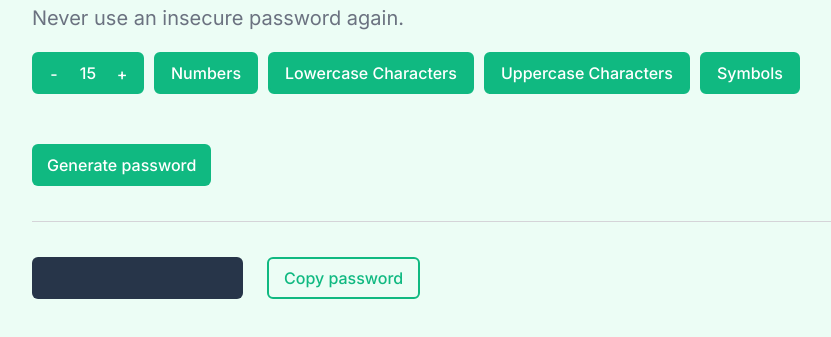
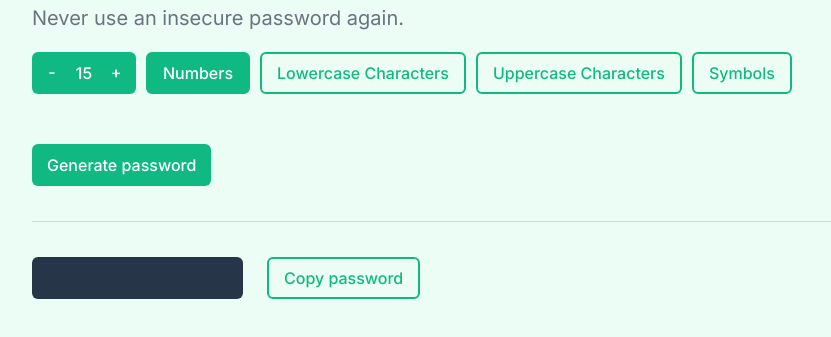
Before and after one commit to alermlv/password-generator, a website built with Vite: page index.html in a window 1280 px wide. Both pictures are taken after a click on the element "Numbers". Shown: the part 161-498 px from the top of the page, without its empty margins (20-851 px from the left). Built offline with nearby package versions, Linux system fonts and the light colour scheme.

Commit message:
add filter characters logic

```diff
--- a/index.css
+++ b/index.css
@@ -63,9 +63,6 @@ button {
 }
 
 .preference-button {
-  position: relative;
-  display: flex;
-  gap: 24px;
   background-color: transparent;
   font-size: 16px;
   font-weight: 500;
@@ -79,25 +76,30 @@ button {
   user-select: none;
 }
 
-.preference-button:hover {
-  background-color: #10b981;
-  color: #fff;
-  transition: 0.2s;
-}
-
 .preference-button.selected {
   background-color: #10b981;
   color: #fff;
 }
 
 .length-button {
+  position: relative;
+  display: flex;
+  gap: 24px;
+  font-size: 16px;
+  font-weight: 500;
+  line-height: 24px;
+  padding: 7px 40px;
+  border-radius: 6px;
   background-color: #10b981;
   color: #fff;
-  padding: 7px 42px;
+  cursor: pointer;
+  width: fit-content;
+  user-select: none;
 }
 
 .password-length {
   width: 24px;
+  line-height: 28px;
   text-align: center;
 }
 
--- a/index.html
+++ b/index.html
@@ -14,16 +14,16 @@
         <p class="generator-subtitle">Never use an insecure password again.</p>
 
         <div class="password-preferences">
-            <div class="preference-button length-button">
+            <div class="length-button">
               <div onclick="decreaseLength()" class="decrease-button">-</div>
               <div id="password-length" class="password-length">15</div>
               <div onclick="increaseLength()" class="increase-button">+</div>
             </div>
 
-            <div class="preference-button selected">Numbers</div>
-            <div class="preference-button selected">Lowercase Characters</div>
-            <div class="preference-button selected">Uppercase Characters</div>
-            <div class="preference-button selected">Symbols</div>
+            <div onclick="setPreferences(this)" class="preference-button">Numbers</div>
+            <div onclick="setPreferences(this)" class="preference-button">Lowercase Characters</div>
+            <div onclick="setPreferences(this)" class="preference-button">Uppercase Characters</div>
+            <div onclick="setPreferences(this)" class="preference-button">Symbols</div>
         </div>
 
         <button onclick="generatePassword()" class="generate-button">Generate password</button>
--- a/index.js
+++ b/index.js
@@ -94,9 +94,12 @@ const characters = [
 
 const passwordEl = document.querySelector("#password");
 const passwordLengthEl = document.querySelector("#password-length");
+const preferencesEls = document.querySelectorAll(".preference-button");
 
 let password = "";
 let passwordLength = 15;
+let passwordPreferences = [];
+let filteredCharacters = [];
 
 function increaseLength() {
   if (passwordLength >= 20) return;
@@ -114,16 +117,57 @@ function updatePasswordLengthEl() {
   passwordLengthEl.textContent = passwordLength;
 }
 
+function setPreferences(obj) {
+  obj.classList.toggle("selected");
+  updatePasswordPreferences();
+  setFilteredCharacters();
+}
+
+function updatePasswordPreferences() {
+  passwordPreferences = [];
+  preferencesEls.forEach((element) => {
+    if (element.classList.contains("selected")) {
+      passwordPreferences.push(element.textContent);
+    }
+  });
+}
+
 function generatePassword() {
-  password = getRandomString();
+  password = getRandomString(filteredCharacters);
   updatePasswordEl();
 }
 
-function getRandomString() {
+function setFilteredCharacters() {
+  filteredCharacters = [];
+  passwordPreferences.forEach((element) => {
+    if (element === "Numbers") {
+      characters.map(function (char) {
+        if (char.match(/\d/)) filteredCharacters.push(char);
+      })
+    }
+    if (element === "Lowercase Characters") {
+      characters.map(function (char) {
+        if (char.match(/[a-z]/)) filteredCharacters.push(char);
+      })
+    }
+    if (element === "Uppercase Characters") {
+      characters.map(function (char) {
+        if (char.match(/[A-Z]/)) filteredCharacters.push(char);
+      })
+    }
+    if (element === "Symbols") {
+      characters.map(function (char) {
+        if (char.match(/[!@#$%^&*()_+\-=\[\]{};':"\\|,.<>\/?]+/)) filteredCharacters.push(char);
+      })
+    }
+  });
+}
+
+function getRandomString(filteredCharacters) {
   let string = "";
   for (let i = 0; i < passwordLength; i++) {
-    let randomInteger = getRandomInteger(1, characters.length - 1);
-    string += characters[randomInteger];
+    let randomInteger = getRandomInteger(1, filteredCharacters.length - 1);
+    string += filteredCharacters[randomInteger];
   }
   return string;
 }
```
